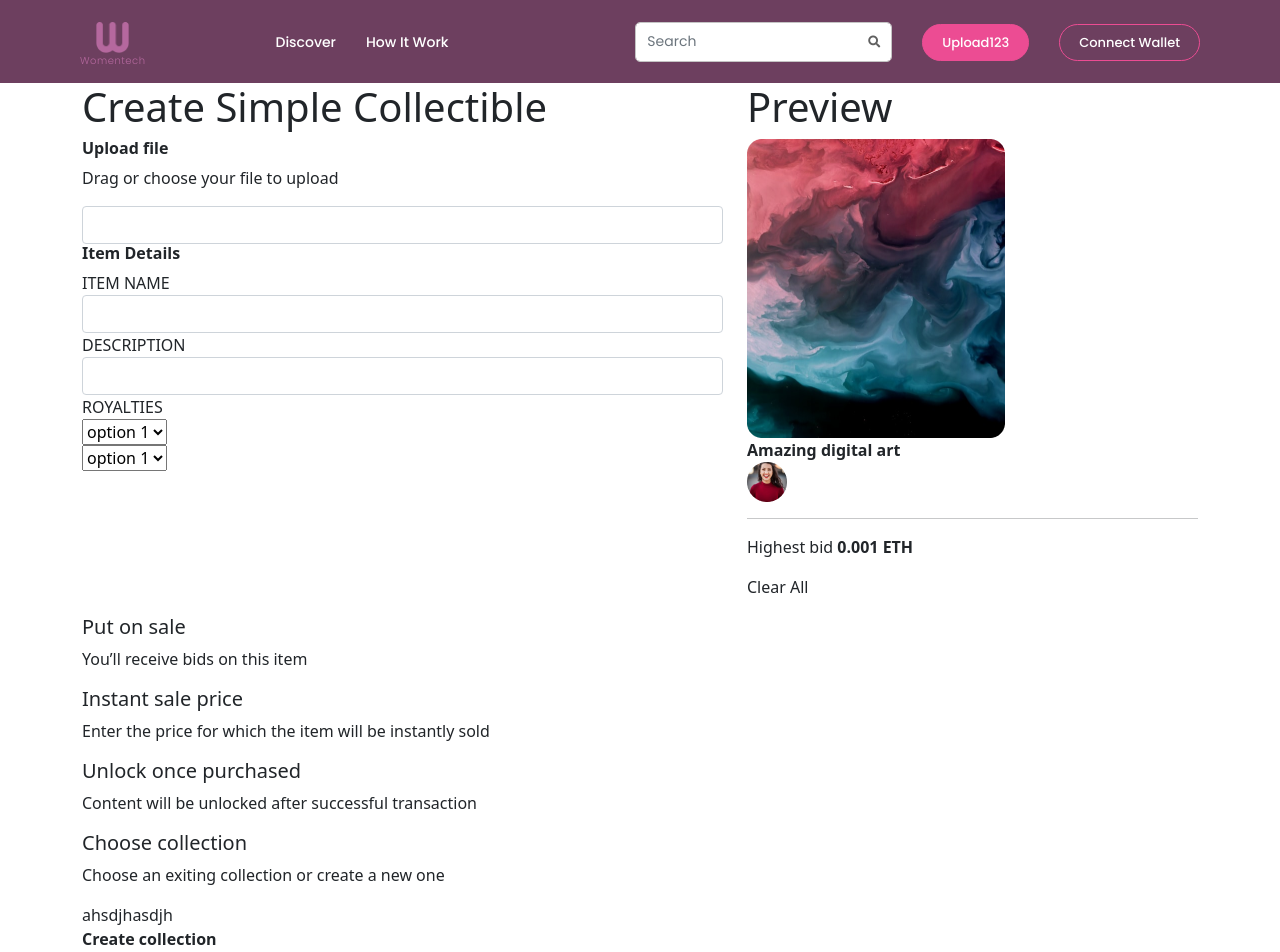
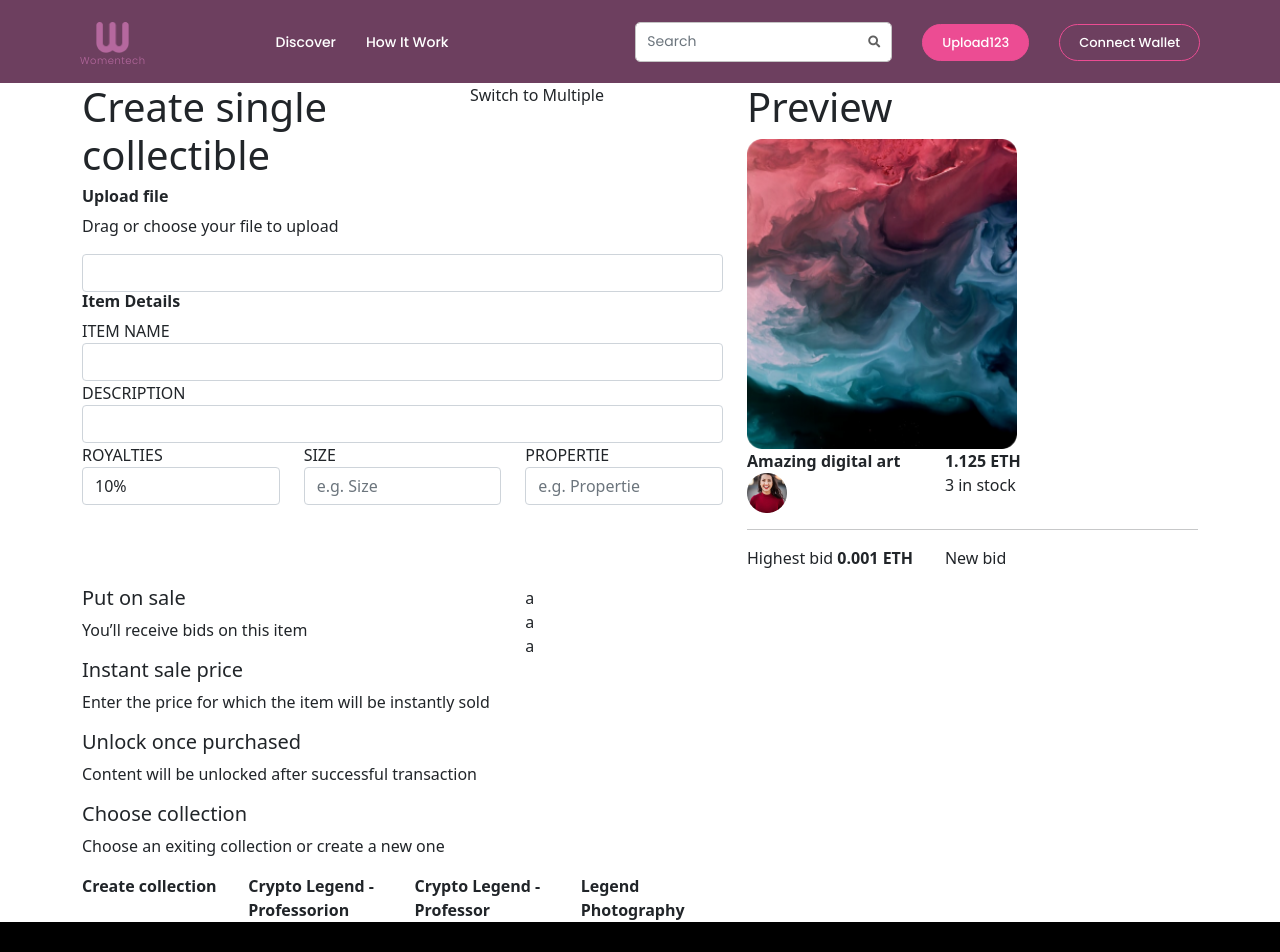
Before and after one commit to vovantruong/24-11-21-ntf-market, a React (Create React App) app: page / in a window 1280 px wide. Shown: the top 952 px of the page. Built offline with nearby package versions, Linux system fonts and the light colour scheme.

Commit message:
update createitem v-3

```diff
--- a/src/assets/css/CreateItem.css
+++ b/src/assets/css/CreateItem.css
@@ -1,6 +1,6 @@
 @import url("https://fonts.googleapis.com/css2?family=Exo+2:wght@200;300;400;500;600;700;800;900&family=Lora:wght@400;500;600;700&family=Poppins:wght@100;200;300;400;500;600;700;800;900&display=swap");
 
-#CreateItem .content__Bottom .Menu_right{
+#createitem .Menu .content__Bottom .Menu_right{
     width: 50px;
       height: 50px;
       -webkit-border-radius: 25px;
--- a/src/components/CreateItem/Content_CreateItem.js
+++ b/src/components/CreateItem/Content_CreateItem.js
@@ -1,7 +1,8 @@
 /* ========================= Import Library React ======================== */
 
 import React from "react";
-import { Container, Row, Col, Image } from "react-bootstrap";
+import { Container, Row, Col, Image, Form, FormControl, Button } from "react-bootstrap";
+import { BrowserRouter as Router, Link } from "react-router-dom";
 import "../../assets/css/CreateItem.css";
 
 /* ================================================================= */
@@ -16,13 +17,20 @@ import Avatar from "../../assets/images/Home/unsplash_mEZ3PoFGs_k.png";
 const CreateItem = () => {
 
   return (
-    <section id="createitem">
+    <createitem id="createitem">
       <Container>
         <div className="content__createitem">
           <Row>
             <Col lg={7}>
               <div className="left__CreateSimple">
-                <h1>Create Simple Collectible</h1>
+                <Row>
+                  <Col className=" Collectible" lg={7} md={6} >
+                    <h1>Create single collectible</h1>
+                  </Col>
+                  <Col className="Multiple" lg={3} md={6}>
+                    <p>Switch to Multiple</p>
+                  </Col>
+                </Row>
               </div>
               <div className="left__UploadFile">
                 <h6><b>Upload file</b></h6>
@@ -43,27 +51,32 @@ const CreateItem = () => {
                 <div class="form-description">
                   <input type="text" name="" id="" class="form-control" placeholder="" aria-describedby="helpId"></input>
                 </div>
-                <label>ROYALTIES</label>
+                <div class="select_text">
                   <Row>
-                  <col-md-3>
-                    <div class="form-royalties">
-                      <select name="">
-                        <option>option 1</option>
-                        <option>option 2</option>
-                        <option>option 3</option>
+                    <Col class="form-royalties" lg={4} md={6}>
+                      <div class="royalties">
+                        <label for="">ROYALTIES</label>
+                        <select class="form-control" name="" id="">
+                          <option>10%</option>
+                          <option>2</option>
+                          <option>3</option>
                         </select>
                       </div>
-                  </col-md-3>
-                  <col-md-3>
-                    <div class="form-royalties">
-                      <select name="">
-                        <option>option 1</option>
-                        <option>option 2</option>
-                        <option>option 3</option>
-                      </select>
+                    </Col>
+                    <Col class="form-size" lg={4} md={6}>
+                      <div class="size">
+                        <label for="">SIZE</label>
+                        <input type="text" class="form-control" name="" id="" aria-describedby="helpId" placeholder="e.g. Size"></input>
                       </div>
-                  </col-md-3>
+                    </Col>
+                    <Col class="form-properti" lg={4} md={6}>
+                      <div class="form-properti">
+                        <label for="">PROPERTIE</label>
+                        <input type="text" class="form-control" name="" id="" aria-describedby="helpId" placeholder="e.g. Propertie"></input>
+                      </div>
+                    </Col>
                   </Row>
+                </div>
 
               </div>
             </Col>
@@ -72,23 +85,41 @@ const CreateItem = () => {
               <div className="right__Preview">
                 <h1>Preview</h1>
                 <div className="img_preview">
-                  <Image src={Preview} />
+                  <Image src={Preview} width="270px" height="310px" />
                 </div>
-                <div className="digital">
+                <div className="digital_price">
+                  <Row>
+                    <Col className="digital" lg={5} md={6}>
                       <div className="digital_art">
                         <b>Amazing digital art</b>
                         <div className="img_avatar">
                           <Image src={Avatar} />
                         </div>
+                      </div>
+                    </Col>
+                    <Col className="price_ETH" lg={3} md={6}>
+                      <div className="price">
+                        <b>1.125 ETH</b>
+                        <p>3 in stock</p>
+                        {/* <p>New bid</p> */}
+                      </div>
+                    </Col>
+                  </Row>
+                </div>
+              </div>
               <hr></hr>
+              <Row>
+                <Col className="highest_bid" lg={5} md={6}>
+                  <div className="highest">
                     <p>Highest bid <b>0.001 ETH</b></p>
                   </div>
+                </Col>
+                <Col className="bid" lg={3} md={6}>
+                  <div className="digital_art">
+                    <p>New bid</p>
                   </div>
-
-                <div className="price_ETH">
-                  <p>Clear All</p>
-                </div>
-              </div>
+                </Col>
+              </Row>
             </Col>
           </Row>
         </div>
@@ -97,7 +128,8 @@ const CreateItem = () => {
           <Row>
             <Col lg={7}>
               <div className="Menu">
-                <div className="Menu_left">
+                <Row>
+                  <Col className="Menu_left"  lg={8} md={6}>
                     <div className="put">
                       <h5>Put on sale</h5>
                       <p>You’ll receive bids on this item</p>
@@ -114,27 +146,32 @@ const CreateItem = () => {
                       <h5>Choose collection</h5>
                       <p>Choose an exiting collection or create a new one</p>
                     </div>
-                </div>
-                <div className="Menu_right">
-                  ahsdjhasdjh
-                </div>
+                  </Col>
+                  <Col className="Menu_right"  lg={2} md={6}>
+                    <div class="button_a">a</div>
+                    <div class="button_a">a</div>
+                    <div class="button_a">a</div>
+                  </Col>
+                </Row>
                 <div className="bottom_menu">
-                  <div className="bottom_create">
+                  <Row>
+                    <Col className="create_bottom" lg={3} md={6}>
                       <div className="circle_xanhbien"></div>
                       <b>Create collection</b>
-                  </div>
-                  <div className="bottom_create">
+                    </Col>
+                    <Col className="create_bottom" lg={3} md={6}>
                       <div className="circle_xanhla"></div>
                       <b>Crypto Legend - Professorion</b>
-                  </div>
-                  <div className="bottom_create">
+                    </Col>
+                    <Col className="create_bottom" lg={3} md={6}>
                       <div className="circle_hong"></div>
                       <b>Crypto Legend - Professor</b>
-                  </div>
-                  <div className="bottom_create">
+                    </Col>
+                    <Col lg={3} md={6} className="create_bottom">
                       <div className="circle_tim"></div>
                       <b>Legend Photography</b>
-                  </div>
+                    </Col>
+                  </Row>
                 </div>
               </div>
             </Col>
@@ -143,7 +180,7 @@ const CreateItem = () => {
           </Row>
         </div>
       </Container>
-    </section>
+    </createitem>
   );
 }
 
--- a/src/components/Header_Footer/Footer.jsx
+++ b/src/components/Header_Footer/Footer.jsx
@@ -10,13 +10,13 @@ function Footer() {
         <Container>
           <Row>
             <Col className="footer__logo" lg={3} md={6}>
-              <div className="logo">
+              <Col className="logo">
                 <Image className="logo__img" src={Logo} />
                 <p className="logo__text">Womentech</p>
-              </div>
-              <div className="title">
+              </Col>
+              <Col className="title">
                 <h3>The New Creative Economy.</h3>
-              </div>
+              </Col>
             </Col>
             <Col className="footer__crypter" lg={3} md={6}>
               <div className="crypter">
```
Lines whose indentation alone changed are shown as unchanged.
